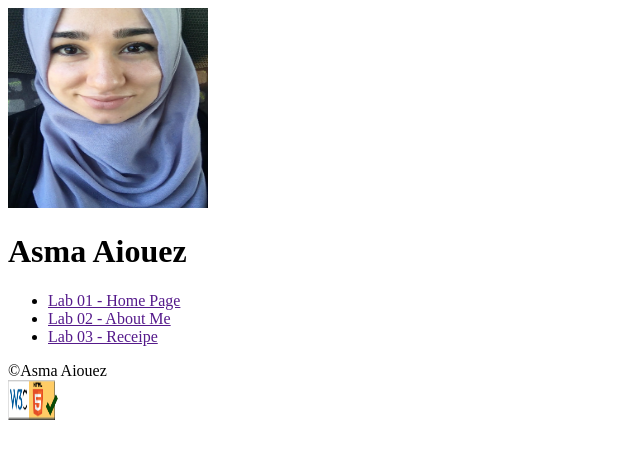
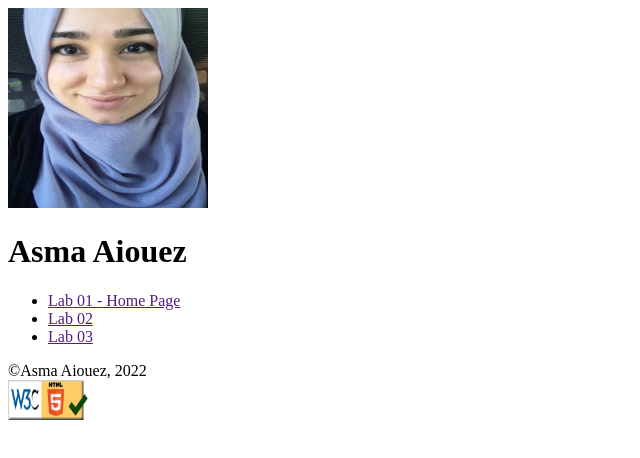
Before and after one commit to asma-aiouez/asma-aiouez.github.io, a plain HTML site: page index.html in a window 1280 px wide. Shown: the whole page, without its empty margins (0-640 px from the left). Drawn offline with Linux system fonts and the light colour scheme.

Commit message:
Update index.html

```diff
--- a/index.html
+++ b/index.html
@@ -11,11 +11,11 @@
         <h1>Asma Aiouez</h1>
         <ul>
             <li><a href="">Lab 01 - Home Page</a></li>
-            <li><a href="">Lab 02 - About Me</a></li>
-            <li><a href="">Lab 03 - Receipe</a></li>
+            <li><a href="">Lab 02</a></li>
+            <li><a href="">Lab 03</a></li>
         </ul>
-        <footer>&copy;Asma Aiouez</footer>
+        <footer>&copy;Asma Aiouez, 2022</footer>
 
-    <img src="W3C_HTML5_certified.png" alt="HTML5 logo" width="50" height="40">
+    <img src="W3C_HTML5_certified.png" alt="HTML5 logo" width="80" height="40">
 </body>
 </html>
```
